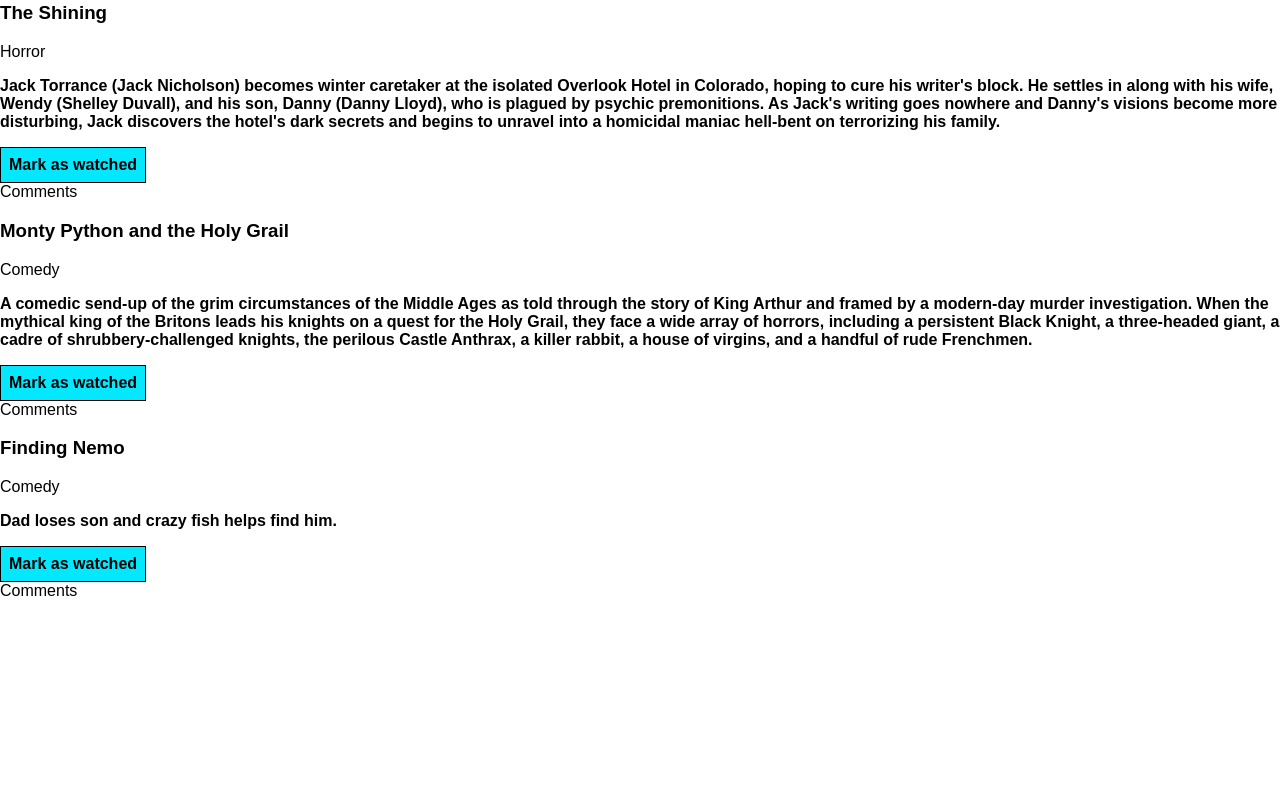
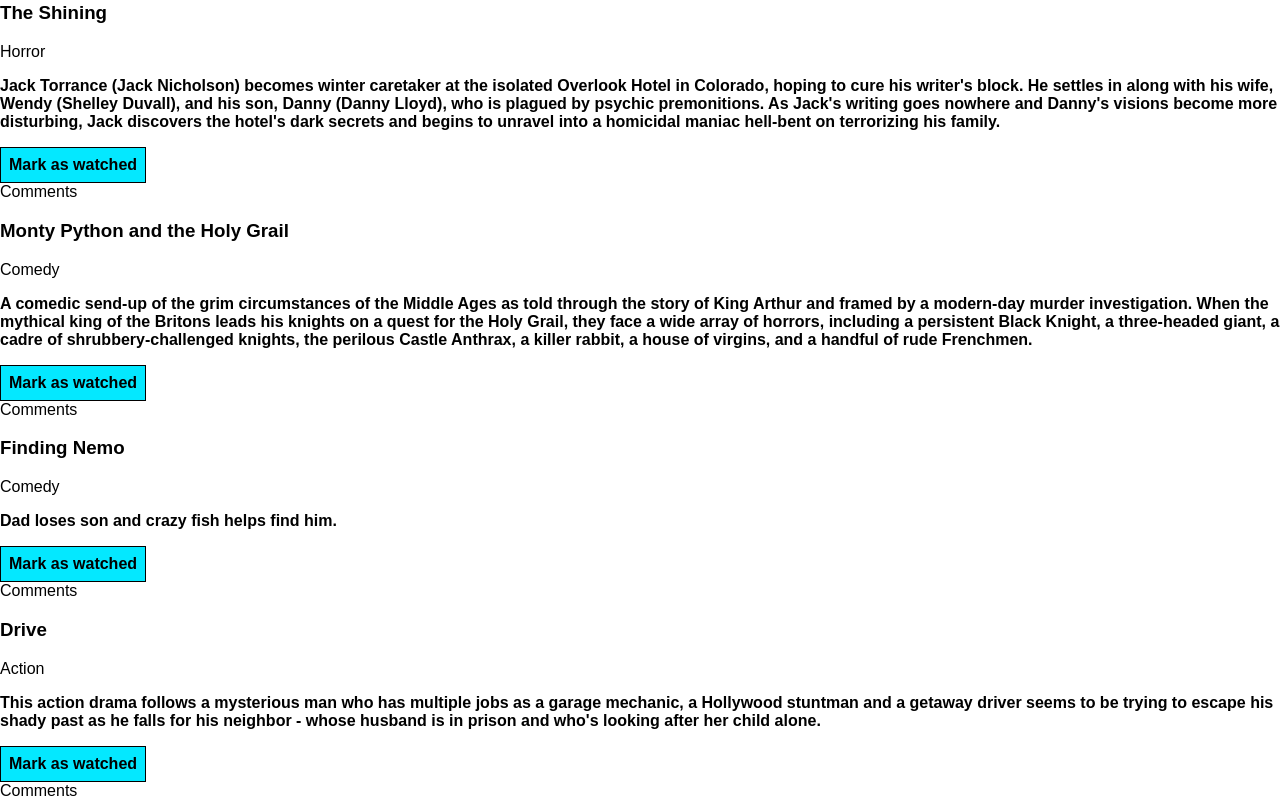
Before and after one commit to rjcito/phase-2-async-code-challenge, a React (Create React App) app: page /movies in a window 1280 px wide. Shown: the part 589-1389 px from the top of the page. Before the commit the page ends 1189 px from the top, so only its background shows below. Built offline with nearby package versions, Linux system fonts and the light colour scheme; data requests are answered from the project's data file.

Commit message:
completed assignment

```diff
--- a/db.json
+++ b/db.json
@@ -39,6 +39,14 @@
       "watched": true,
       "image": "https://lumiere-a.akamaihd.net/v1/images/p_findingnemo_19752_05271d3f.jpeg",
       "id": 5
+    },
+    {
+      "title": "Drive",
+      "description": "This action drama follows a mysterious man who has multiple jobs as a garage mechanic, a Hollywood stuntman and a getaway driver seems to be trying to escape his shady past as he falls for his neighbor - whose husband is in prison and who's looking after her child alone.",
+      "genre": "Action",
+      "watched": true,
+      "image": "https://upload.wikimedia.org/wikipedia/en/1/13/Drive2011Poster.jpg",
+      "id": 6
     }
   ]
 }
--- a/src/App.js
+++ b/src/App.js
@@ -12,8 +12,6 @@
 
 function App() {
 
-
-
   return (
     <div className="app">
       <Routes>
--- a/src/Components/Filter.js
+++ b/src/Components/Filter.js
@@ -1,10 +1,15 @@
 import React from 'react'
 
-function Filter() {
+function Filter({genre, onGenreChange}) {
+  function handleGenreChange(event){
+    onGenreChange(event.target.value)
+  }
+
+
   return (
     <div>
-        <select>
-            <option value="" selected>All</option>
+        <select onChange={handleGenreChange}>
+            <option selected>All</option>
             <option>Action</option>
             <option>Horror</option>
             <option>Drama</option>
--- a/src/Components/MovieCard.js
+++ b/src/Components/MovieCard.js
@@ -1,6 +1,7 @@
 import React from "react";
 import { useState } from 'react'
 import Comments from './Comments'
+import MovieContainer from "./MovieContainer";
 
 function MovieCard({ movie }) {
   const [comments, setComments] = useState([])
--- a/src/Components/MovieContainer.js
+++ b/src/Components/MovieContainer.js
@@ -2,30 +2,41 @@
 import MovieCard from "./MovieCard";
 import Filter from "./Filter";
 import Search from "./Search";
+import { ListItem } from "@mui/material";
+
 
 function MovieContainer() {
   const [movies, setMovies] = useState([])
+  const [searchInput, setSearchInput] = useState("")
+  const [genre, setGenre] = useState("All")
 
   useEffect(() => {
     fetch("http://localhost:3001/movies")
       .then(response => response.json())
       .then(data => setMovies(data))
 
+  },[])
 
-
-  },[])
+  const moviesToDisplay = movies
+    //genre
+    .filter(
+      (movie) => genre === "All" || movie.genre === genre
+    )
+    // search input
+    .filter((movie) => movie.title.toLowerCase().includes(searchInput.toLowerCase()));
 
 
 
   return (
     <div>
       <h1>Watchlist</h1>
-      <Search /><br/>
-      <Filter />
-      {movies.map((movie) => (
+      <Search searchInput={searchInput}  onSearchChange={setSearchInput}/><br/>
+      <Filter genre ={genre} onGenreChange= {setGenre}/>
+      {moviesToDisplay.map((movie) => (
         <MovieCard
           key={movie.id}
           movie={movie}
+
         />
       ))}
     </div>
--- a/src/Components/Search.js
+++ b/src/Components/Search.js
@@ -1,9 +1,13 @@
 import React from 'react'
 
-function Search() {
+function Search({ searchInput, onSearchChange }) {
+  function handleSearchChange(event){
+    onSearchChange(event.target.value)
+  }
+
   return (
     <div>
-        <input type="text" placeholder="Search for movie by title" style={{width: '250px'}}/>
+        <input type="text" placeholder="Search for movie by title" style={{width: '250px'}} value={searchInput} onChange={handleSearchChange}/>
     </div>
   )
 }
```
Also changed, not shown: src/Components/Home.js (+1 -7 lines).
